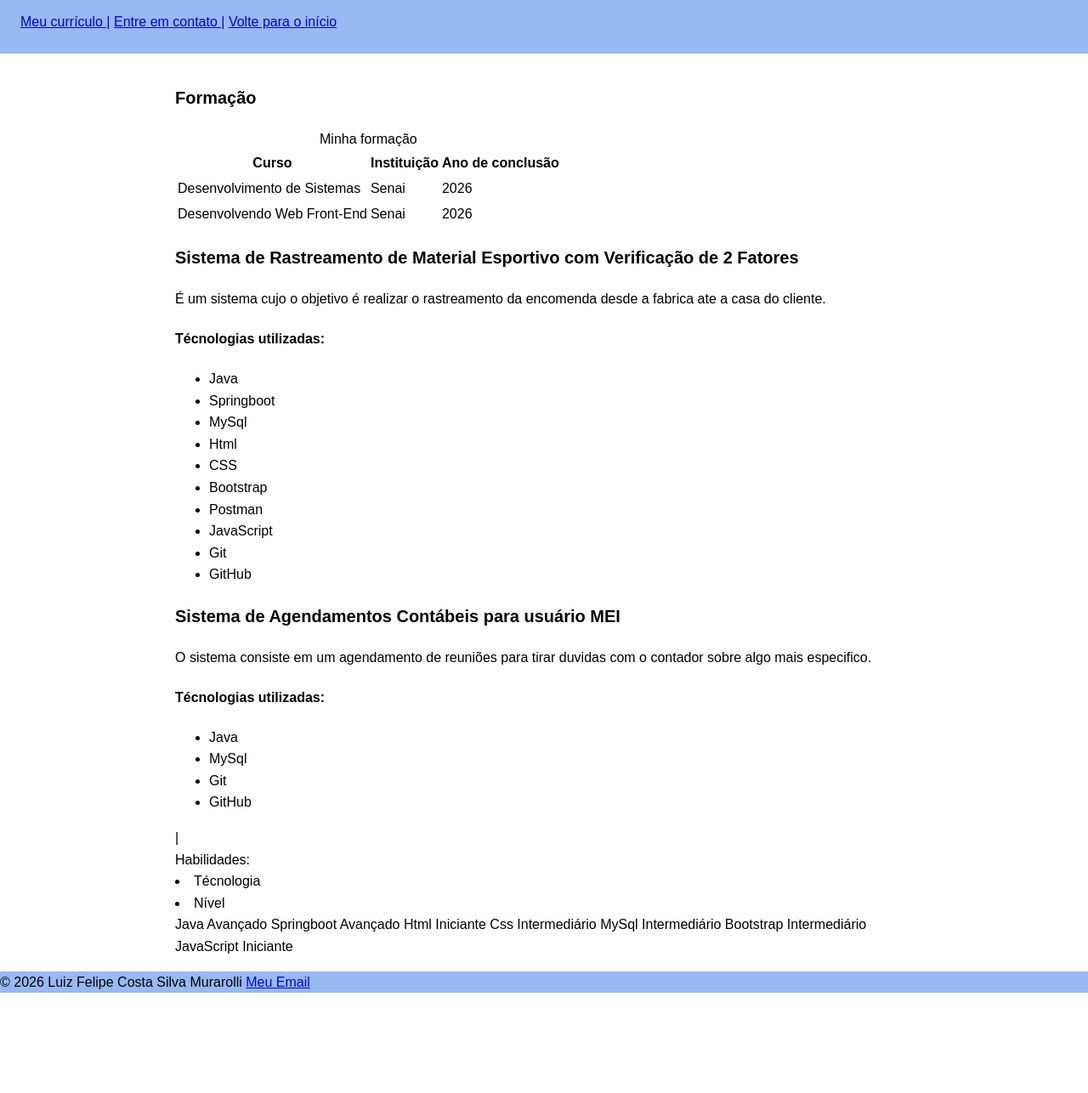
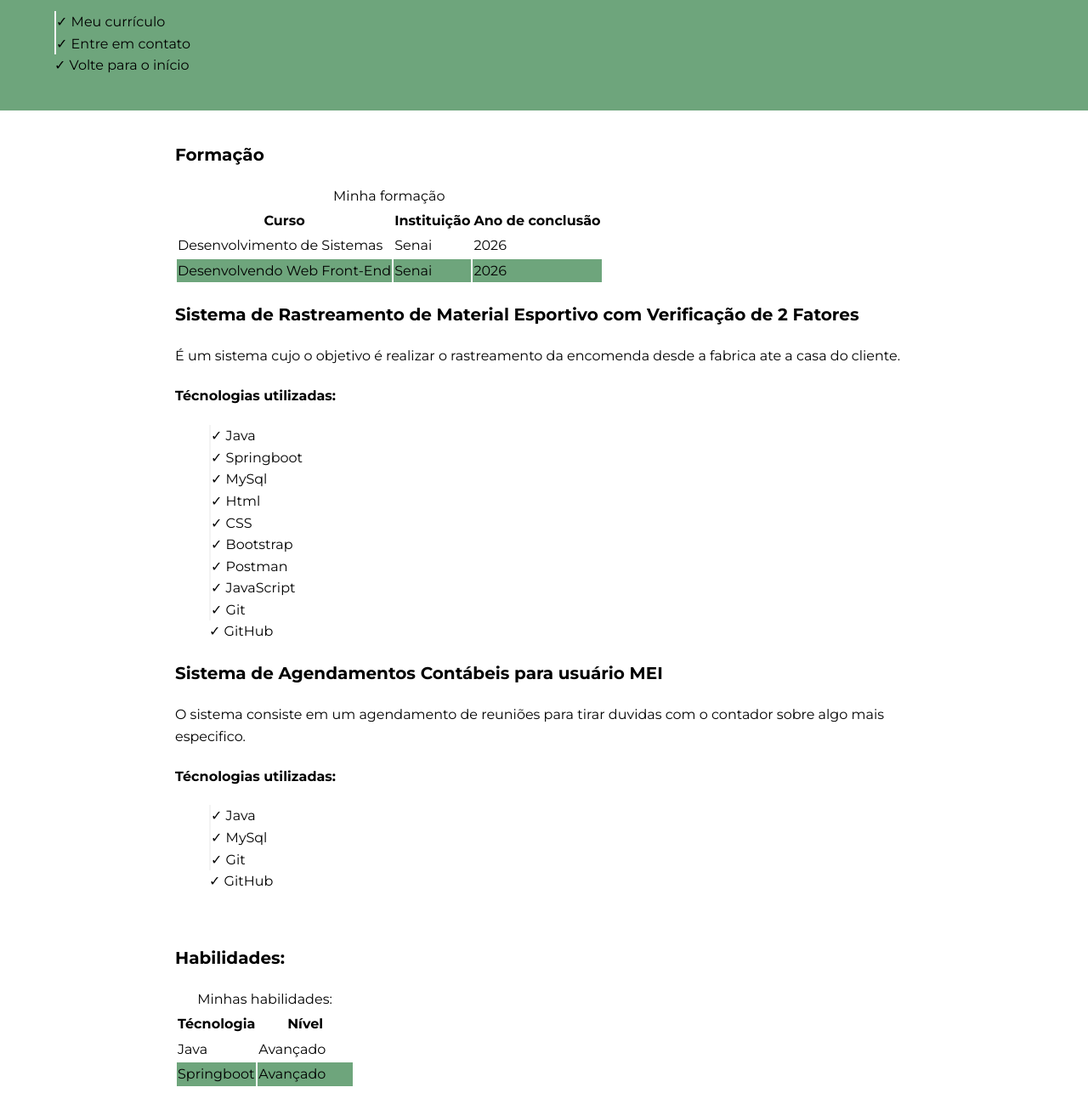
Before and after one commit to LuizFelipe-png/meu-portfolio, a plain HTML site: page PortfólioSenai/PortfólioSenai/curriculo.html in a window 1280 px wide. Shown: the part 102-1388 px from the top of the page at 85% size. Before the commit the page ends 1270 px from the top, so only its background shows below. Drawn offline with Linux system fonts and the light colour scheme.

Commit message:
feat: Paginas de curriculo, contato e inicio atualizadas

```diff
--- a/PortfólioSenai/PortfólioSenai/css/style.css
+++ b/PortfólioSenai/PortfólioSenai/css/style.css
@@ -1,17 +1,29 @@
-/*#011638 texto*/
-/*#364156 detalhe*/
-/*FFFFFF fundo*/
-/*E2B4BD destaque*/
+/* #011638 texto */
+/* #364156 detalhe */
+/* #FFFFFF fundo */
+/* #E2B4BD destaque */
+
 * {
     box-sizing: border-box;
 }
 
+:root {
+    --cor-suave: #6ea57c;
+    --cor-destaque: #FF6347;
+}
+
 body {
     margin: 0;
-
-    font-family: "Raleway", sans-serif;
+    font-family: "Montserrat", sans-serif;
     font-size: 1rem;
     line-height: 1.6;
+}
+
+header {
+    background-color: #6ea57c;
+    color: #000000;
+    padding: 24px;
+}
 
 h1 {
     font-size: 2.5rem;
@@ -25,37 +37,77 @@ body {
     font-size: 1.25rem;
 }
 
-    header {
-        background-color: #98B9F2;
-        color: #011638;
-        padding: 24px;
-
-    }
-
 main {
     width: 900px;
-        max-width: 500 px;
+    max-width: 100%;
     margin: 0 auto;
     padding: 16px;
 }
 
-    nav {
+nav a {
     text-decoration: none;
-        color: #394053;
+    color: #000000;
 }
 
-    nav:hover {
-        color: #011638;
-        padding: 8 px 12px;
+nav a:hover {
+    color: #000000;
+    padding: 8px 12px;
     border-radius: 6px;
+    background-color: rgba(144, 241, 161, 0.986);
+}
+
+nav a:link,
+nav a:visited {
+    display: inline-block;
+}
+
+tbody tr:nth-child(even) {
+    background: var(--cor-suave);
+}
+
+li::before {
+    list-style: none;
+    content: " ✓ ";
+}
+
+li {
     list-style: none;
 }
 
-    nav a:link, nav a:visited{
-        display: inline-block;
+li:not(:last-child) {
+    border-left: 2px solid rgb(243, 243, 243);
+}
+
+.menu a {
+    position: relative;
+    text-decoration: none;
+}
+
+.menu a::after {
+    content: "";
+    position: absolute;
+    left: 0;
+    bottom: -4px;
+    width: 0;
+    height: 2px;
+    background: var(--cor-destaque);
+    transition: width 0.3s;
+}
+
+.menu a:hover::after,
+.menu a.ativo::after {
+    width: 100%;
+}
+
+.projetos article {
+    transition: transform 0.25s, box-shadow 0.25s;
+}
+
+.projetos article:hover {
+    transform: translateY(-6px);
+    box-shadow: 0 12px 24px rgba(0, 0, 0, 0.15);
 }
 
 footer {
-        background-color: #98B9F2;
+    background-color: #6ea57c;
 }
-}
--- a/PortfólioSenai/PortfólioSenai/curriculo.html
+++ b/PortfólioSenai/PortfólioSenai/curriculo.html
@@ -1,22 +1,27 @@
 <!DOCTYPE html>
 <html lang="en">
+
 <head>
     <meta charset="UTF-8">
     <meta name="viewport" content="width=device-width, initial-scale=1.0">
-    <title>Document</title>
+    <title>Currículo | Luiz Felipe</title>
     <link rel="stylesheet" href="css/style.css">
     <link rel="preconnect" href="https://fonts.googleapis.com">
     <link rel="preconnect" href="https://fonts.gstatic.com" crossorigin>
-    <link href="https://fonts.googleapis.com/css2?family=Montserrat:ital,wght@0,100..900;1,100..900&display=swap" rel="stylesheet">
+    <link href="https://fonts.googleapis.com/css2?family=Montserrat:ital,wght@0,100..900;1,100..900&display=swap"
+        rel="stylesheet">
 
 </head>
+
 <body>
     <header>
         <nav>
-        <h2><strong>Desenvolvedor web front-end em formação</strong></h2>
-        <a href="curriculo.html">Meu currículo |</a>
-        <a href="contato.html">Entre em contato |</a>
-        <a href="index.html">Volte para o início</a>
+            <h2><strong>Desenvolvedor Web Front-End em formação</strong></h2>
+            <ul>
+            <li><a href="curriculo.html">Meu currículo</a></li>
+            <li><a href="contato.html">Entre em contato</a></li>
+            <li><a href="index.html">Volte para o início</a></li>
+        </ul>
         </nav>
     </header>
     <main>
@@ -43,10 +48,11 @@
                 </tbody>
             </table>
         </section>
-        <section>
+        <section class="projetos">
             <article>
                 <h3>Sistema de Rastreamento de Material Esportivo com Verificação de 2 Fatores</h3>
-            <p>É um sistema cujo o objetivo é realizar o rastreamento da encomenda desde a fabrica ate a casa do cliente.</p>
+                <p>É um sistema cujo o objetivo é realizar o rastreamento da encomenda desde a fabrica ate a casa do
+                    cliente.</p>
                 <h4>Técnologias utilizadas:</h4>
                 <ul>
                     <li>Java</li>
@@ -63,7 +69,8 @@
             </article>
             <article>
                 <h3>Sistema de Agendamentos Contábeis para usuário MEI</h3>
-            <p>O sistema consiste em um agendamento de reuniões para tirar duvidas com o contador sobre algo mais especifico.</p>
+                <p>O sistema consiste em um agendamento de reuniões para tirar duvidas com o contador sobre algo mais
+                    especifico.</p>
                 <h4>Técnologias utilizadas:</h4>
                 <ul>
                     <li>Java</li>
@@ -73,11 +80,17 @@
                 </ul>
             </article>
         </section>
-        |<section>
-            <caption>Habilidades:</caption>
+        <section>
+
+            <br>
+            <h3>Habilidades:</h3>
+            <table>
+            <caption>Minhas habilidades:</caption>
                 <thead>
-                <li>Técnologia</li>
-                <li>Nível</li>
+                <tr>
+                    <th>Técnologia</th>
+                    <th>Nível</th>
+                </tr>
                 </thead>
                 <tbody>
                     <tr>
@@ -109,11 +122,13 @@
                         <td>Iniciante</td>
                     </tr>
                 </tbody>
+            </table>
         </section>
     </main>
-
+<br>
     <footer>© 2026 Luiz Felipe Costa Silva Murarolli
         <a href="mailto:luizfelipemurarolli@gmail.com">Meu Email</a>
     </footer>
 </body>
+
 </html>
```
Also changed, not shown: PortfólioSenai/PortfólioSenai/contato.html (+6 -6 lines), PortfólioSenai/PortfólioSenai/index.html (+17 -8 lines). Lines whose indentation alone changed are shown as unchanged.
